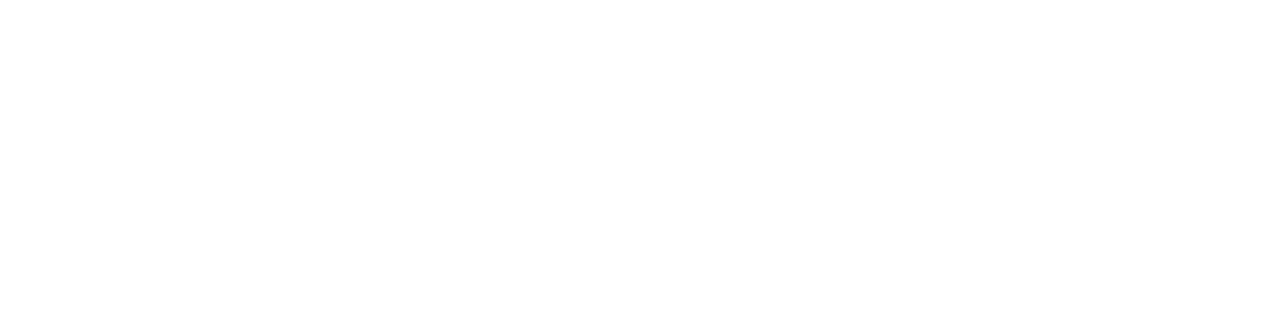
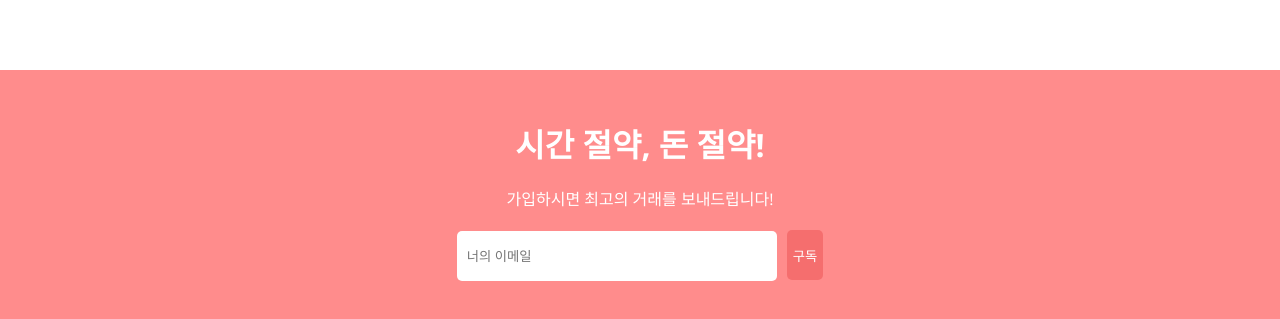
Before and after one commit to Jangchaeyun/TourBooking, a React (Create React App) app: page / in a window 1280 px wide. Shown: the part 1487-1806 px from the top of the page. Before the commit the page ends 1477 px from the top, so only its background shows below. Built offline with nearby package versions, Linux system fonts and the light colour scheme.

Commit message:
Email List Component

```diff
--- /dev/null
+++ b/src/components/mailList/MailList.jsx
@@ -0,0 +1,16 @@
+import "./mailList.css"
+
+const MailList = () => {
+  return (
+     <div className="mail">
+        <h1 className="mailTitle">시간 절약, 돈 절약!</h1>
+        <span className="mailDesc">가입하시면 최고의 거래를 보내드립니다!</span>
+        <div className="mailInputContainer">
+           <input type="text" placeholder="너의 이메일" />
+           <button>구독</button>
+        </div>
+    </div>
+  )
+}
+
+export default MailList
--- /dev/null
+++ b/src/components/mailList/mailList.css
@@ -0,0 +1,30 @@
+.mail {
+   width: 94.7%;
+   margin-top: 50px;
+   background-color: #FF8C8C;
+   color: white;
+   display: flex;
+   flex-direction: column;
+   align-items: center;
+   gap: 20px;
+   padding: 50px;
+}
+
+.mailInputContainer>input {
+   width: 300px;
+   height: 30px;
+   padding: 10px;
+   border: none;
+   margin-right: 10px;
+   border-radius: 5px;
+}
+
+.mailInputContainer>button {
+   height: 50px;
+   background-color: #F56E6E;
+   color: white;
+   font-weight: 500;
+   border: none;
+   border-radius: 5px;
+   cursor: pointer;
+}
--- a/src/pages/home/Home.jsx
+++ b/src/pages/home/Home.jsx
@@ -1,6 +1,7 @@
 import Featured from "../../components/featured/Featured";
 import FeaturedProperties from "../../components/featuredProperties/FeaturedProperties";
 import Header from "../../components/header/Header";
+import MailList from "../../components/mailList/MailList";
 import Navbar from "../../components/navbar/Navbar";
 import PropertyList from "../../components/propertyList/PropertyList";
 import "./home.css"
@@ -16,6 +17,7 @@
         <PropertyList />
         <h1 className="homeTitle">손님들이 좋아하는 숙소</h1>
         <FeaturedProperties />
+        <MailList />
       </div>
     </div>
   );
```
